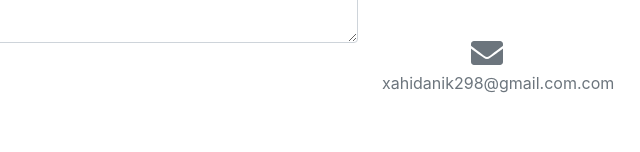
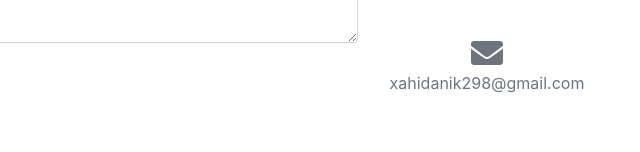
Before and after one commit to Xahidian/Xahidian.github.io, a plain HTML site: page index.html in a window 1280 px wide. Shown: the part 4698-4850 px from the top of the page, 640-1280 px from the left. Drawn offline with nearby package versions, Linux system fonts and the light colour scheme; a web font is replaced by a local one.

Commit message:
Update index.html
contact from changed

```diff
--- a/index.html
+++ b/index.html
@@ -402,7 +402,7 @@ lifetime learning
                 </li>
 
                 <li><i class="fas fa-envelope mt-4 fa-2x"></i>
-                    <p>xahidanik298@gmail.com.com</p>
+                    <p>xahidanik298@gmail.com</p>
                 </li>
             </ul>
         </div>
```
